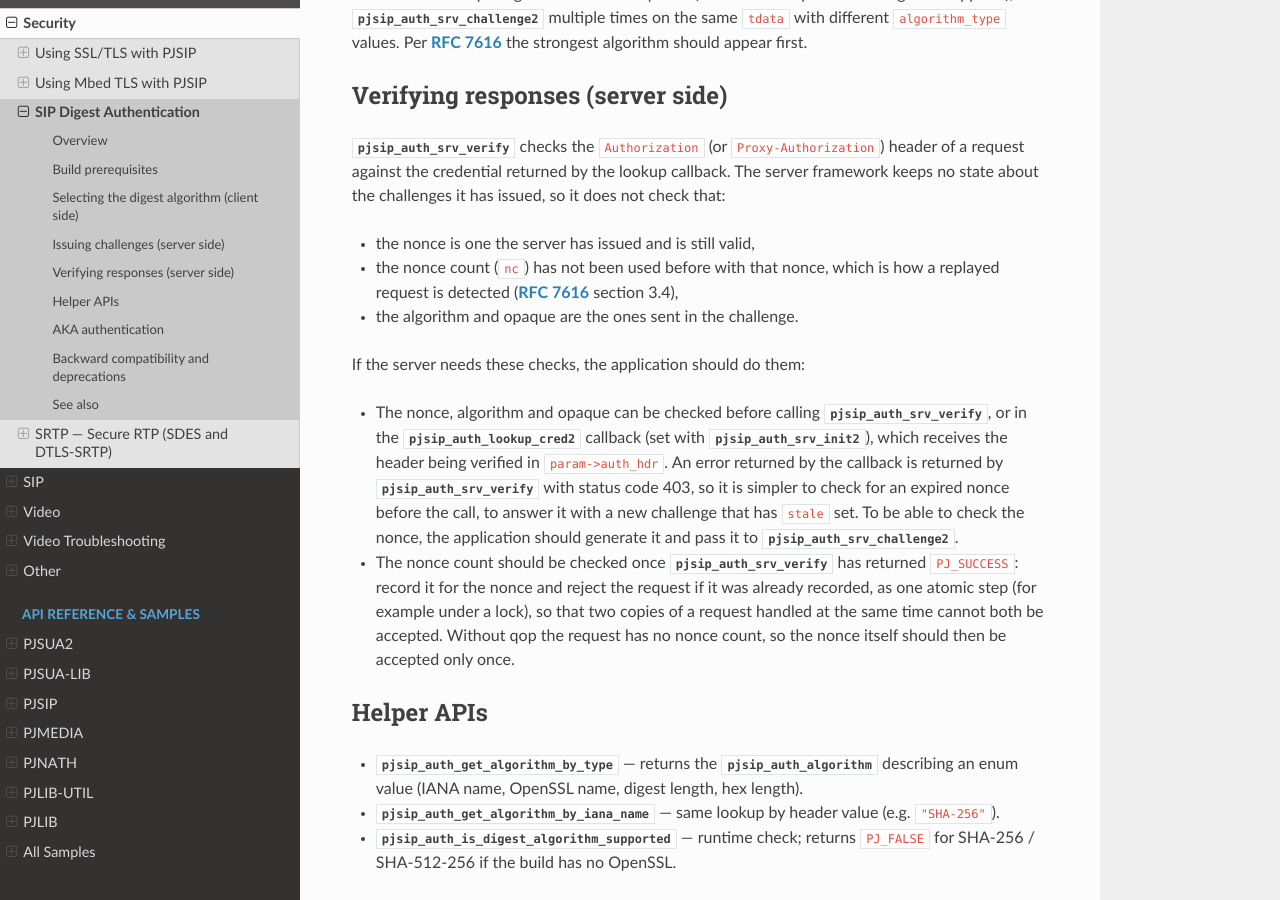
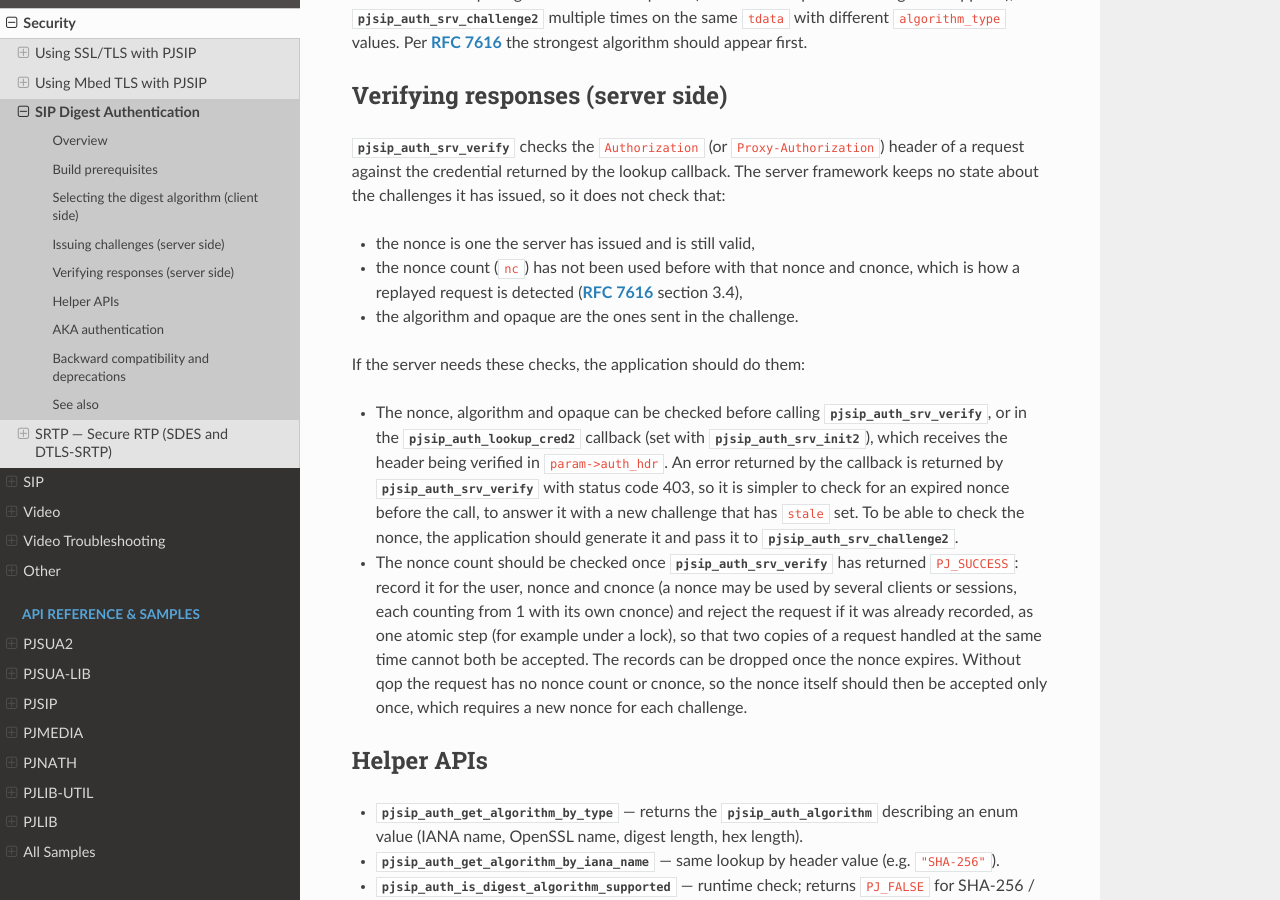
Before and after one commit to pjsip/pjproject_docs, a Sphinx documentation site: the page built from docs/source/specific-guides/security/digest_auth.rst, in a window 1280 px wide and 900 px high, scrolled down 4072 px. Built offline with Sphinx 7.4.7 and the Read the Docs theme 3.1.0, drawn with Linux system fonts in a browser that asks for light colours; the version number could not be read and is left out.

Commit message:
docs: key nonce-count records by user, nonce and cnonce
A nonce may be used by several clients or auth sessions, each counting
from 1 with its own cnonce (PJSIP's own client does so per session),
so recording nonce counts per nonce alone would reject legitimate
requests (review). With qop the cnonce is covered by the response, so
a replay still carries the same cnonce and is still caught. Also say
that the records can be dropped once the nonce expires, and that
without qop a one-time nonce needs a new nonce for each challenge.

Co-Authored-By Claude Code

```diff
--- a/docs/source/specific-guides/security/digest_auth.rst
+++ b/docs/source/specific-guides/security/digest_auth.rst
@@ -231,8 +231,8 @@ returned by the lookup callback. The server framework keeps no state
 about the challenges it has issued, so it does not check that:
 
 - the nonce is one the server has issued and is still valid,
-- the nonce count (``nc``) has not been used before with that nonce,
-  which is how a replayed request is detected (:rfc:`7616`
+- the nonce count (``nc``) has not been used before with that nonce
+  and cnonce, which is how a replayed request is detected (:rfc:`7616`
   section 3.4),
 - the algorithm and opaque are the ones sent in the challenge.
 
@@ -250,11 +250,14 @@ If the server needs these checks, the application should do them:
   :cpp:any:`pjsip_auth_srv_challenge2()`.
 - The nonce count should be checked once
   :cpp:any:`pjsip_auth_srv_verify()` has returned ``PJ_SUCCESS``:
-  record it for the nonce and reject the request if it was already
-  recorded, as one atomic step (for example under a lock), so that two
-  copies of a request handled at the same time cannot both be accepted.
-  Without qop the request has no nonce count, so the nonce itself
-  should then be accepted only once.
+  record it for the user, nonce and cnonce (a nonce may be used by
+  several clients or sessions, each counting from 1 with its own
+  cnonce) and reject the request if it was already recorded, as one
+  atomic step (for example under a lock), so that two copies of a
+  request handled at the same time cannot both be accepted. The records
+  can be dropped once the nonce expires. Without qop the request has no
+  nonce count or cnonce, so the nonce itself should then be accepted
+  only once, which requires a new nonce for each challenge.
 
 
 Helper APIs
```
